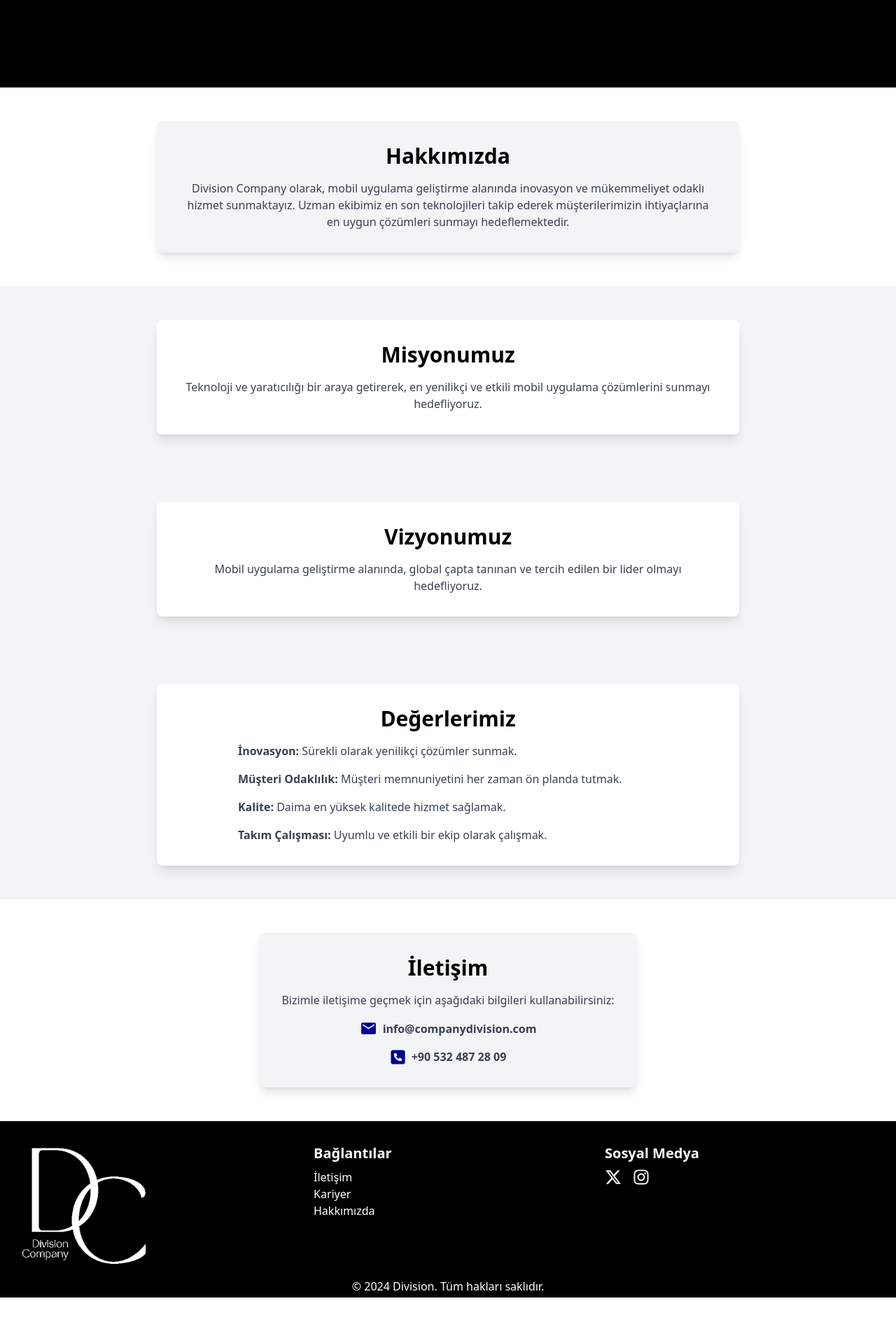
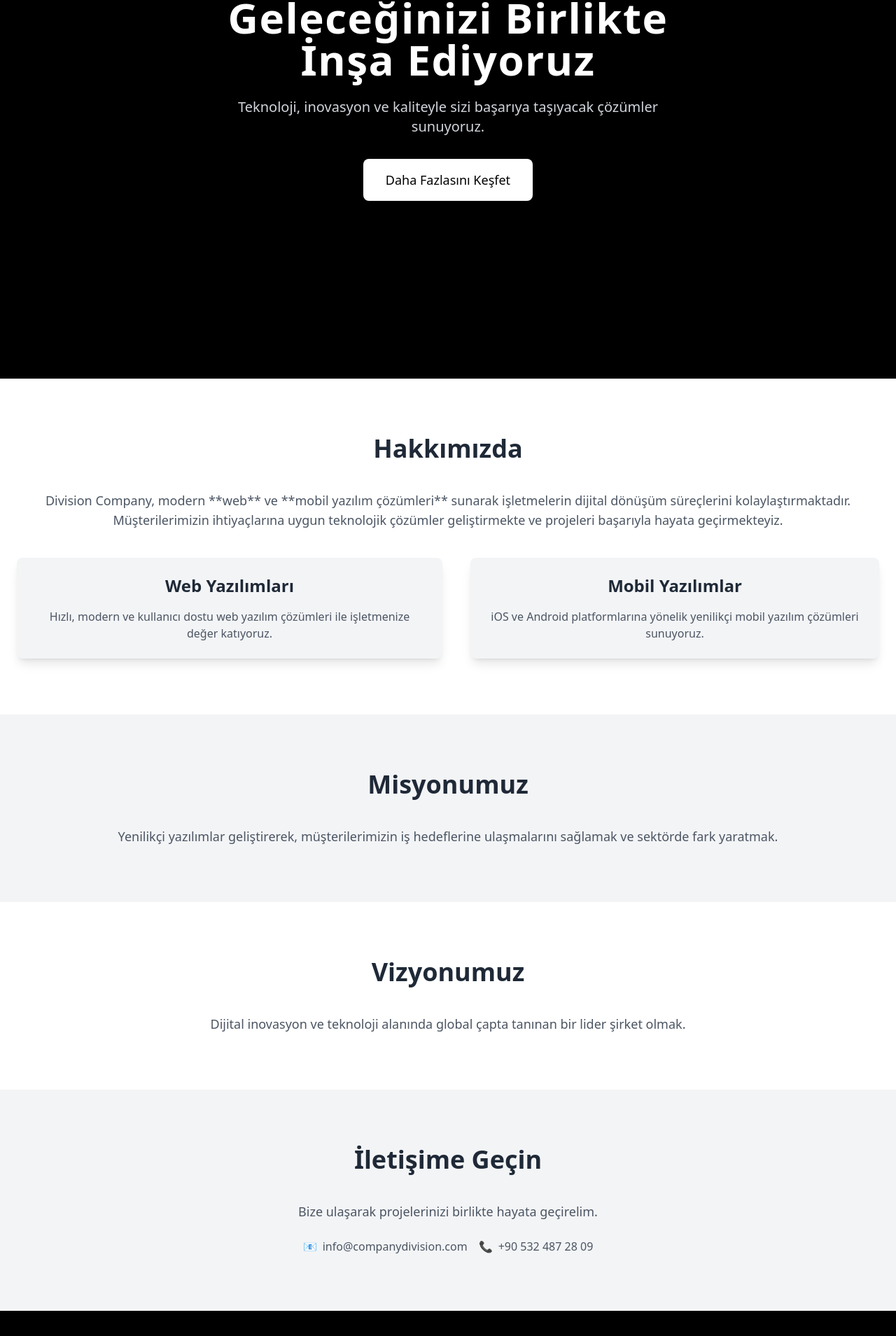
Before and after one commit to MustiAlparslan/nextjs-division, a Next.js app: page / in a window 1280 px wide. Shown: the part 259-2168 px from the top of the page at 70% size. Before the commit the page ends 2113 px from the top, so only its background shows below. Built offline with nearby package versions, Linux system fonts and the light colour scheme.

Commit message:
design change

```diff
--- a/components/footer.jsx
+++ b/components/footer.jsx
@@ -4,23 +4,21 @@ import { FaXTwitter } from 'react-icons/fa6'
 
 export default function Footer () {
   return (
-    <>
-      {/* Footer */}
-      <footer className='bg-black text-white p-8 mt-auto relative'>
-        <div className='container mb-3 mx-auto grid grid-cols-1 md:grid-cols-3 gap-8'>
+    <footer className='bg-black text-white p-6 sm:p-8 mt-auto'>
+      <div className='container mx-auto grid grid-cols-1 md:grid-cols-3 gap-8'>
         {/* Şirket Logosu */}
-          <div>
+        <div className='flex justify-center md:justify-start'>
           <img
             src='/images/footerlogo.png'
-              className='bg-transparent h-44'
+            className='bg-transparent h-32 sm:h-44'
             alt='Footer Logosu'
           />
         </div>
 
         {/* Bağlantılar */}
-          <div>
-            <h3 className='text-xl font-bold mb-2'>Bağlantılar</h3>
-            <ul>
+        <div className='text-center md:text-left'>
+          <h3 className='text-xl font-bold mb-4'>Bağlantılar</h3>
+          <ul className='space-y-2'>
             <li>
               <a href='#iletisim' className='hover:text-gray-400'>
                 İletişim
@@ -40,9 +38,9 @@ export default function Footer () {
         </div>
 
         {/* Sosyal Medya */}
-          <div>
-            <h3 className='text-xl font-bold mb-2'>Sosyal Medya</h3>
-            <ul className='flex space-x-4'>
+        <div className='text-center md:text-right'>
+          <h3 className='text-xl font-bold mb-4'>Sosyal Medya</h3>
+          <ul className='flex justify-center md:justify-end space-x-6'>
             <li>
               <a
                 href='https://x.com/DivisionCompany'
@@ -68,10 +66,9 @@ export default function Footer () {
       </div>
 
       {/* Telif Hakkı Metni */}
-        <div className='absolute bottom-0 left-0 w-full bg-black text-center py-1'>
+      <div className='bg-black text-center py-4 mt-6 text-sm border-t border-gray-700'>
         <p>&copy; 2024 Division. Tüm hakları saklıdır.</p>
       </div>
     </footer>
-    </>
   )
 }
--- a/components/hero.jsx
+++ b/components/hero.jsx
@@ -1,15 +1,27 @@
 import React from 'react'
 
-export default function Hero () {
+const Hero = ({ scrollToSections }) => {
   return (
-    <>
-      {/* Hero Bölümü */}
-      <section className='relative h-96 bg-black flex flex-col justify-center items-center'>
-        <h1 className='text-white text-5xl font-bold'>Division</h1>
-        <p className='text-white text-xl mt-4'>
-          Geleceğinizi birlikte inşa ediyoruz
+    <div className='bg-black text-white min-h-screen flex items-center justify-center px-4 sm:px-8'>
+      <div className='text-center max-w-xl md:max-w-2xl'>
+        <h1 className='text-4xl sm:text-5xl md:text-6xl font-bold tracking-wide mb-6 leading-tight'>
+          Geleceğinizi Birlikte İnşa Ediyoruz
+        </h1>
+        <p className='text-base sm:text-lg md:text-xl text-gray-300 mb-8 leading-relaxed'>
+          Teknoloji, inovasyon ve kaliteyle sizi başarıya taşıyacak çözümler
+          sunuyoruz.
         </p>
-      </section>
-    </>
+        <div className='flex flex-col sm:flex-row gap-4 justify-center'>
+          <button
+            onClick={scrollToSections}
+            className='px-8 py-4 bg-white text-black rounded-lg text-base sm:text-lg font-medium hover:bg-gray-200 transition duration-300'
+          >
+            Daha Fazlasını Keşfet
+          </button>
+        </div>
+      </div>
+    </div>
   )
 }
+
+export default Hero
--- a/components/sections.jsx
+++ b/components/sections.jsx
@@ -1,126 +1,84 @@
 import React from 'react'
-import { FaSquarePhone } from 'react-icons/fa6'
-import { MdEmail } from 'react-icons/md'
 
-export default function Sections () {
+const Sections = () => {
   return (
-    <>
-      {/* Hakkımızda */}
-      <section
-        id='about-us'
-        className='py-12 px-4 bg-white flex justify-center items-center'
-      >
-        <article className='bg-gray-100 p-8 rounded-lg shadow-lg w-2/3 transition duration-500 hover:shadow-2xl'>
-          <header>
-            <h2 className='text-3xl font-bold mb-4 text-center text-black'>
-              Hakkımızda
-            </h2>
-          </header>
-          <p className='text-gray-700 text-center'>
-            Division Company olarak, mobil uygulama geliştirme alanında
-            inovasyon ve mükemmeliyet odaklı hizmet sunmaktayız. Uzman ekibimiz
-            en son teknolojileri takip ederek müşterilerimizin ihtiyaçlarına en
-            uygun çözümleri sunmayı hedeflemektedir.
+    <div className='bg-white text-black'>
+      {/* About Section */}
+      <div className='py-20'>
+        <div className='max-w-7xl mx-auto px-6 text-center'>
+          <h2 className='text-4xl font-bold mb-10 text-gray-800'>Hakkımızda</h2>
+          <p className='text-lg text-gray-600 mb-10'>
+            Division Company, modern **web** ve **mobil yazılım çözümleri**
+            sunarak işletmelerin dijital dönüşüm süreçlerini
+            kolaylaştırmaktadır. Müşterilerimizin ihtiyaçlarına uygun teknolojik
+            çözümler geliştirmekte ve projeleri başarıyla hayata geçirmekteyiz.
           </p>
-        </article>
-      </section>
+          <div className='flex flex-col md:flex-row gap-10 justify-center'>
+            <div className='bg-gray-100 p-6 rounded-lg shadow-lg'>
+              <h3 className='text-2xl font-semibold mb-4 text-gray-800'>
+                Web Yazılımları
+              </h3>
+              <p className='text-gray-600'>
+                Hızlı, modern ve kullanıcı dostu web yazılım çözümleri ile
+                işletmenize değer katıyoruz.
+              </p>
+            </div>
+            <div className='bg-gray-100 p-6 rounded-lg shadow-lg'>
+              <h3 className='text-2xl font-semibold mb-4 text-gray-800'>
+                Mobil Yazılımlar
+              </h3>
+              <p className='text-gray-600'>
+                iOS ve Android platformlarına yönelik yenilikçi mobil yazılım
+                çözümleri sunuyoruz.
+              </p>
+            </div>
+          </div>
+        </div>
+      </div>
 
-      {/* Misyonumuz */}
-      <section
-        id='mission'
-        className='py-12 px-4 bg-gray-100 flex justify-center items-center'
-      >
-        <article className='bg-white p-8 rounded-lg shadow-lg w-2/3 transition duration-500 hover:shadow-2xl'>
-          <header>
-            <h2 className='text-3xl font-bold mb-4 text-center text-black'>
-              Misyonumuz
-            </h2>
-          </header>
-          <p className='text-gray-700 text-center'>
-            Teknoloji ve yaratıcılığı bir araya getirerek, en yenilikçi ve
-            etkili mobil uygulama çözümlerini sunmayı hedefliyoruz.
+      {/* Mission Section */}
+      <div className='py-20 bg-gray-100'>
+        <div className='max-w-7xl mx-auto px-6 text-center'>
+          <h2 className='text-4xl font-bold mb-10 text-gray-800'>Misyonumuz</h2>
+          <p className='text-lg text-gray-600'>
+            Yenilikçi yazılımlar geliştirerek, müşterilerimizin iş hedeflerine
+            ulaşmalarını sağlamak ve sektörde fark yaratmak.
           </p>
-        </article>
-      </section>
+        </div>
+      </div>
 
-      {/* Vizyonumuz */}
-      <section
-        id='vision'
-        className='py-12 px-4 bg-gray-100 flex justify-center items-center'
-      >
-        <article className='bg-white p-8 rounded-lg shadow-lg w-2/3 transition duration-500 hover:shadow-2xl'>
-          <header>
-            <h2 className='text-3xl font-bold mb-4 text-center text-black'>
-              Vizyonumuz
-            </h2>
-          </header>
-          <p className='text-gray-700 text-center'>
-            Mobil uygulama geliştirme alanında, global çapta tanınan ve tercih
-            edilen bir lider olmayı hedefliyoruz.
+      {/* Vision Section */}
+      <div className='py-20'>
+        <div className='max-w-7xl mx-auto px-6 text-center'>
+          <h2 className='text-4xl font-bold mb-10 text-gray-800'>Vizyonumuz</h2>
+          <p className='text-lg text-gray-600'>
+            Dijital inovasyon ve teknoloji alanında global çapta tanınan bir
+            lider şirket olmak.
           </p>
-        </article>
-      </section>
+        </div>
+      </div>
 
-      {/* Değerlerimiz */}
-      <section
-        id='values'
-        className='py-12 px-4 bg-gray-100 flex justify-center items-center'
-      >
-        <article className='bg-white p-8 rounded-lg shadow-lg w-2/3 transition duration-500 hover:shadow-2xl'>
-          <header>
-            <h2 className='text-3xl font-bold mb-4 text-center text-black'>
-              Değerlerimiz
-            </h2>
-          </header>
-          <div className='m-auto max-w-[600px] w-full'>
-            <ul className='text-gray-700 text-left space-y-4'>
-              <li>
-                <strong className='font-semibold'>İnovasyon:</strong> Sürekli
-                olarak yenilikçi çözümler sunmak.
-              </li>
-              <li>
-                <strong className='font-semibold'>Müşteri Odaklılık:</strong>{' '}
-                Müşteri memnuniyetini her zaman ön planda tutmak.
-              </li>
-              <li>
-                <strong className='font-semibold'>Kalite:</strong> Daima en
-                yüksek kalitede hizmet sağlamak.
-              </li>
-              <li>
-                <strong className='font-semibold'>Takım Çalışması:</strong>{' '}
-                Uyumlu ve etkili bir ekip olarak çalışmak.
-              </li>
-            </ul>
+      {/* Contact Section */}
+      <div className='py-20 bg-gray-100'>
+        <div className='max-w-7xl mx-auto px-6 text-center'>
+          <h2 className='text-4xl font-bold mb-10 text-gray-800'>
+            İletişime Geçin
+          </h2>
+          <p className='text-lg text-gray-600 mb-6'>
+            Bize ulaşarak projelerinizi birlikte hayata geçirelim.
+          </p>
+          <div className='flex flex-col md:flex-row justify-center items-center gap-4'>
+            <div className='flex items-center gap-2 text-gray-600'>
+              <span>📧</span> info@companydivision.com
+            </div>
+            <div className='flex items-center gap-2 text-gray-600'>
+              <span>📞</span> +90 532 487 28 09
+            </div>
           </div>
-        </article>
-      </section>
-
-      {/* İletişim */}
-      <section
-        id='contact'
-        className='py-12 px-4 bg-white flex justify-center items-center'
-      >
-        <article className='bg-gray-100 p-8 rounded-lg shadow-lg transition duration-500 hover:shadow-2xl'>
-          <header>
-            <h2 className='text-3xl font-bold mb-4 text-center text-black'>
-              İletişim
-            </h2>
-          </header>
-          <p className='text-gray-700 text-center mb-4'>
-            Bizimle iletişime geçmek için aşağıdaki bilgileri kullanabilirsiniz:
-          </p>
-          <address className='not-italic text-gray-700 text-center space-y-4'>
-            <p className='flex items-center justify-center gap-2'>
-              <MdEmail size={25} color='#000090' />
-              <span className='font-semibold'>info@companydivision.com</span>
-            </p>
-            <p className='flex items-center justify-center gap-2'>
-              <FaSquarePhone size={23} color='#000090' />
-              <span className='font-semibold'>+90 532 487 28 09</span>
-            </p>
-          </address>
-        </article>
-      </section>
-    </>
+        </div>
+      </div>
+    </div>
   )
 }
+
+export default Sections
--- a/pages/index.js
+++ b/pages/index.js
@@ -1,13 +1,21 @@
-import React from 'react'
+import React, { useRef } from 'react'
 import MainLayout from '../components/MainLayout'
 import Hero from '../components/hero'
 import Sections from '../components/sections'
+const MainPage = () => {
+  const sectionsRef = useRef(null)
 
-const MainPage = () => {
+  // Scroll fonksiyonu
+  const scrollToSections = () => {
+    if (sectionsRef.current) {
+      sectionsRef.current.scrollIntoView({ behavior: 'smooth' })
+    }
+  }
+
   return (
     <MainLayout>
-      <div>
-        <Hero />
+      <Hero scrollToSections={scrollToSections} />
+      <div ref={sectionsRef}>
         <Sections />
       </div>
     </MainLayout>
```
Also changed, not shown: pages/404.js (+12 -6 lines), pages/service.jsx (+27 -26 lines). Lines whose indentation alone changed are shown as unchanged.
